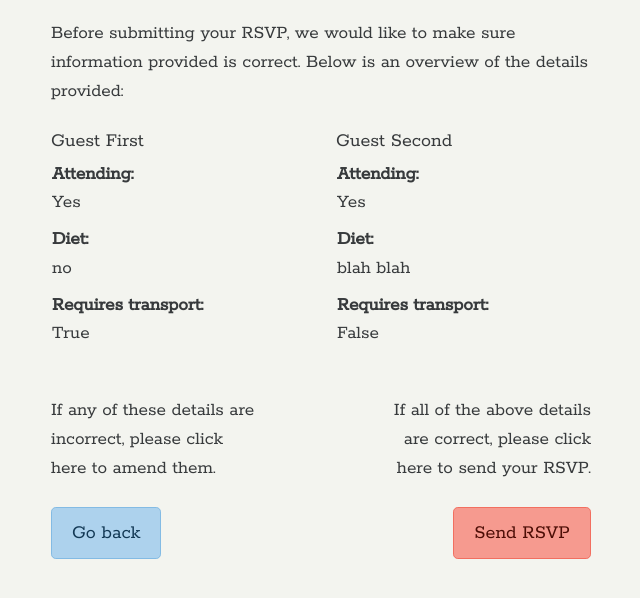
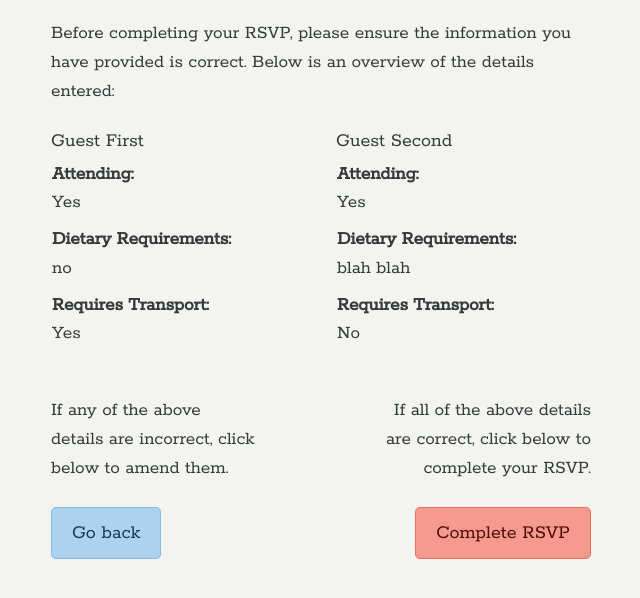
Before and after one commit to josephshambrook/wedding, a Django app: template weddingapp/templates/weddingapp/confirm.html in a window 1280 px wide. Shown: the part 187-785 px from the top of the page, without its empty margins (319-959 px from the left). Run offline with Django 3.2, Linux system fonts and the light colour scheme; the template is opened without the code that fills it: values that come from a table or form of the project are taken from there, others are empty; data comes from the database, SQL or seed files in the repository; both versions use the stored data as it was after the commit; some libraries are stand-ins or nearby versions.

Commit message:
Updated content

```diff
--- a/weddingapp/templates/weddingapp/confirm.html
+++ b/weddingapp/templates/weddingapp/confirm.html
@@ -3,7 +3,7 @@
 
 {% block content %}
     {% if invite %}
-        <p>{% trans "Before submitting your RSVP, we would like to make sure information provided is correct. Below is an overview of the details provided:" %}</p>
+        <p>{% trans "Before completing your RSVP, please ensure the information you have provided is correct. Below is an overview of the details entered:" %}</p>
 
         <div class="row m-b-2 m-t-2">
             {% for guest in invite.guest_set.all %}
@@ -15,11 +15,11 @@
                         <dd class="col-sm-9 m-l-1">{{ guest.attending|yesno:_("Yes,No") }}</dd>
 
                         {% if guest.attending == 1 %}
-                            <dt class="col-sm-3 m-l-1">{% trans "Diet" %}:</dt>
+                            <dt class="col-sm-3 m-l-1">{% trans "Dietary Requirements" %}:</dt>
                             <dd class="col-sm-9 m-l-1">{{ guest.diet }}</dd>
 
-                            <dt class="col-sm-3 m-l-1">{% trans "Requires transport" %}:</dt>
-                            <dd class="col-sm-9 m-l-1">{{ guest.transport }}</dd>
+                            <dt class="col-sm-3 m-l-1">{% trans "Requires Transport" %}:</dt>
+                            <dd class="col-sm-9 m-l-1">{{ guest.transport|yesno:_("Yes,No") }}</dd>
                         {% endif %}
                     </dl>
                 </div>
@@ -28,7 +28,7 @@
 
         <div class="row">
             <div class="col-sm-5 m-b-3">
-                <p>{% trans "If any of these details are incorrect, please click here to amend them." %}</p>
+                <p>{% trans "If any of the above details are incorrect, click below to amend them." %}</p>
 
                 <div class="row m-t-2">
                     <div class="col-sm-4 col-xs-12">
@@ -38,12 +38,12 @@
                 </div>
             </div>
             <div class="col-sm-5 col-sm-offset-2 text-md-right m-b-3">
-                <p>{% trans "If all of the above details are correct, please click here to send your RSVP." %}</p>
+                <p>{% trans "If all of the above details are correct, click below to complete your RSVP." %}</p>
 
                 <div class="row flex-justify-end m-t-2">
                     <div class="col-sm-4 col-xs-12">
                         <a href="{% url 'weddingapp:finish' invite.code %}"
-                           class="btn btn-wedding-coral btn-lg btn-block">{% trans "Send RSVP" %}</a>
+                           class="btn btn-wedding-coral btn-lg btn-block">{% trans "Complete RSVP" %}</a>
                     </div>
                 </div>
             </div>
--- a/weddingapp/templates/weddingapp/extra.html
+++ b/weddingapp/templates/weddingapp/extra.html
@@ -3,7 +3,7 @@
 
 {% block content %}
     {% if invite %}
-        <p>{% trans "We'd like a few more details so that we can ensure that any needs you may have are met, and also that your evening will be as enjoyable as possible!" %}</p>
+        <p>{% trans "We would like to ask you to provide a few details so that we can meet any additional needs you may have. " %}</p>
 
         {{ form_errors }}
 
--- a/weddingapp/templates/weddingapp/index.html
+++ b/weddingapp/templates/weddingapp/index.html
@@ -3,9 +3,8 @@
 
 {% block content %}
     {% if invite %}
-        <p>
-            {% trans "Welcome to Joseph and Louise's wedding website! As we stated on the invitation, please RSVP by 3rd March 2017." %}</p>
-        <p>{% trans "Please click here to continue with your RSVP." %}</p>
+        <p>{% blocktrans %}Hello {{ invite.group_name }}! Welcome to our RSVP website. As stated on the invitation,
+            please complete your RSVP by August 15th 2016.{% endblocktrans %}</p>
 
         <div class="row flex-justify-end">
             <div class="col-sm-4 col-xs-12">
```
Also changed, not shown: weddingapp/templates/weddingapp/attend.html (+5 -3 lines), weddingapp/templates/weddingapp/finish.html (+7 -1 lines), db.sqlite3, locale/da/LC_MESSAGES/django.po.
